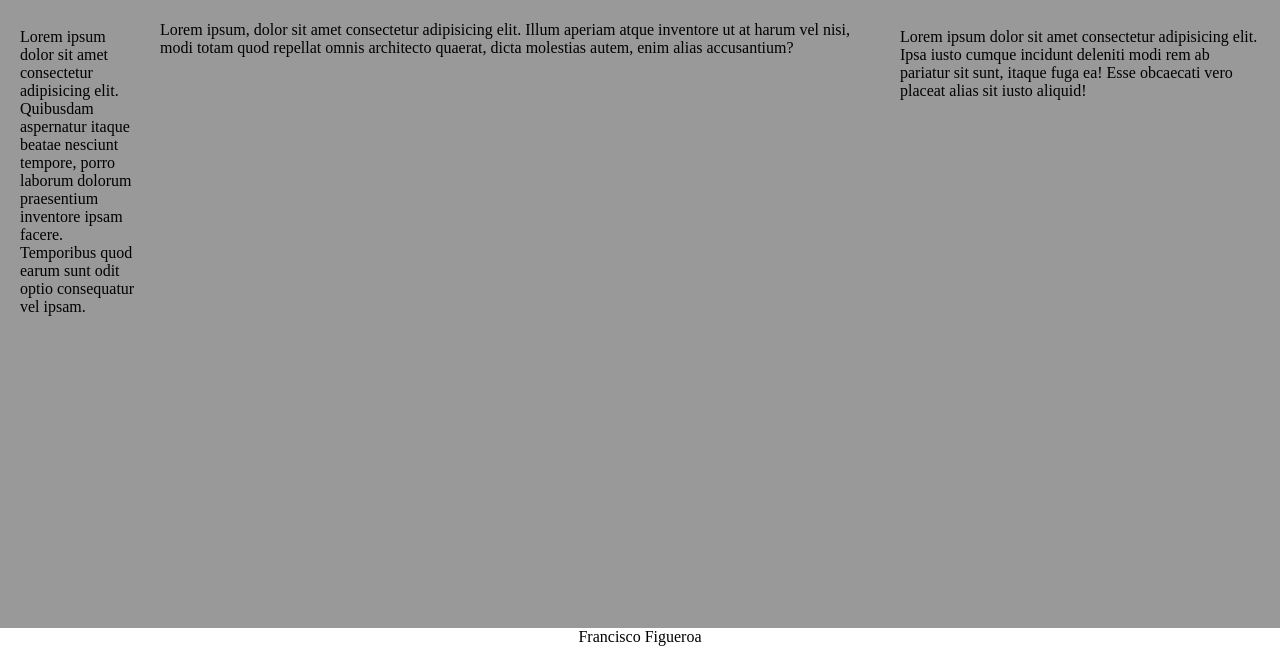
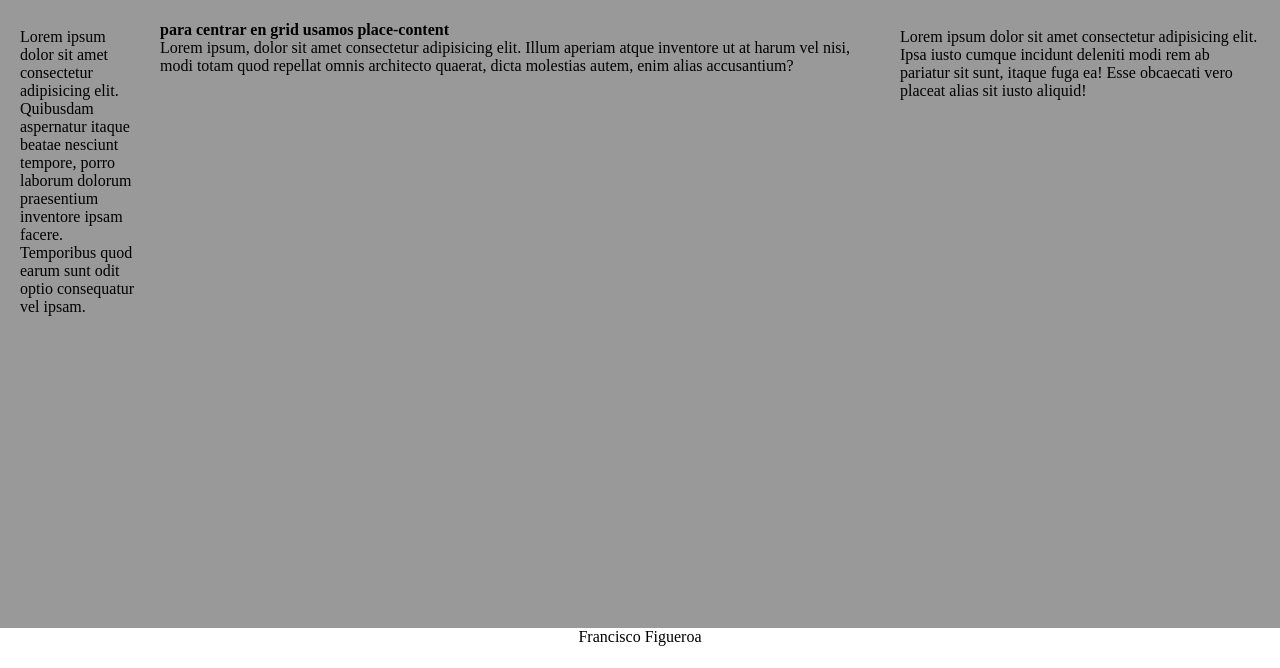
Before and after one commit to franciscoestebanfigueroa/html_01, a plain HTML site: page grid/index.html in a window 1280 px wide. Shown: the part 132-800 px from the top of the page. Drawn offline with Linux system fonts and the light colour scheme.

Commit message:
portfoliio

```diff
--- a/grid/index.html
+++ b/grid/index.html
@@ -22,7 +22,8 @@
         </aside>
         <main>
             <h1>Ttulo Principal</h1>
-            <p>Lorem ipsum, dolor sit amet consectetur adipisicing elit. Illum aperiam atque inventore ut at harum vel nisi, modi totam quod repellat omnis architecto quaerat, dicta molestias autem, enim alias accusantium?</p>
+            <p><strong>para centrar en grid usamos place-content</strong><br>
+                Lorem ipsum, dolor sit amet consectetur adipisicing elit. Illum aperiam atque inventore ut at harum vel nisi, modi totam quod repellat omnis architecto quaerat, dicta molestias autem, enim alias accusantium?</p>
         </main>
         <aside>
             <p>
--- a/grid/style.css
+++ b/grid/style.css
@@ -6,10 +6,15 @@ body{
     min-width: 300px;
 
     display: grid;
+
     flex-direction: column;
-    justify-content: start;
+    grid-template-rows: minmax(min-content,60px) 1fr minmax(min-content,40px);
+    place-content: space-between;
+    /*
+    justify-content: space-between;
+   */
+
     background-color:#999;
-    grid-template-rows: minmax(min-content,60px) 1fr minmax(min-content,40px);
 
 
 }
--- /dev/null
+++ b/portfolio/style.css
@@ -0,0 +1,36 @@
+*{
+    border: solid 2px black;
+    box-sizing: border-box;
+    padding: 5px;
+    margin: 5px;;
+}
+body{
+    display: grid;
+    grid-template-areas:
+     " header header "
+     " div_img div_img"
+     " div_quien_soy div_quien_soy"
+     " div_estudios div_cursos"
+     " footer footer"
+     ;
+}
+
+
+header{
+    grid-area: header;
+}
+.div_img{
+ grid-area:div_img ;
+}
+.div_estudios{
+ grid-area:div_estudios ;
+}
+.div_cursos{
+ grid-area:div_cursos ;
+}
+.div_quien_soy{
+    grid-area: div_quien_soy;
+}
+footer{
+ grid-area: footer;
+}
```
Also changed, not shown: portfolio/index.html (added, +21 -0 lines), portfolio/favicon.png (added), portfolio/pancho.jpg (added).
